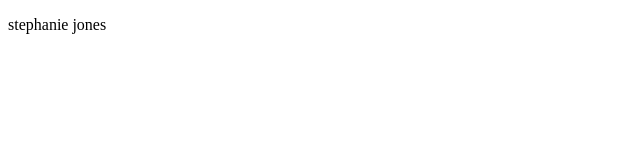
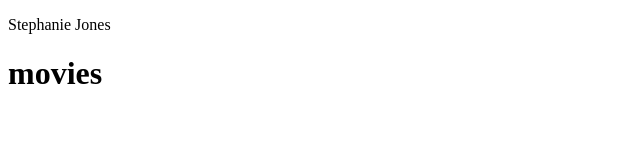
Before and after one commit to sbjones42/may7sj, a plain HTML site: page index.html in a window 1280 px wide. Shown: the whole page, without its empty margins (0-640 px from the left). Drawn offline with Linux system fonts and the light colour scheme.

Commit message:
first commit

```diff
--- a/index.html
+++ b/index.html
@@ -4,6 +4,7 @@
 
     </head>
      <body>
-         <p>stephanie jones</p>
+         <p>Stephanie Jones</p>
+         <h1>movies</h1>
      </body>
 </html>
```
